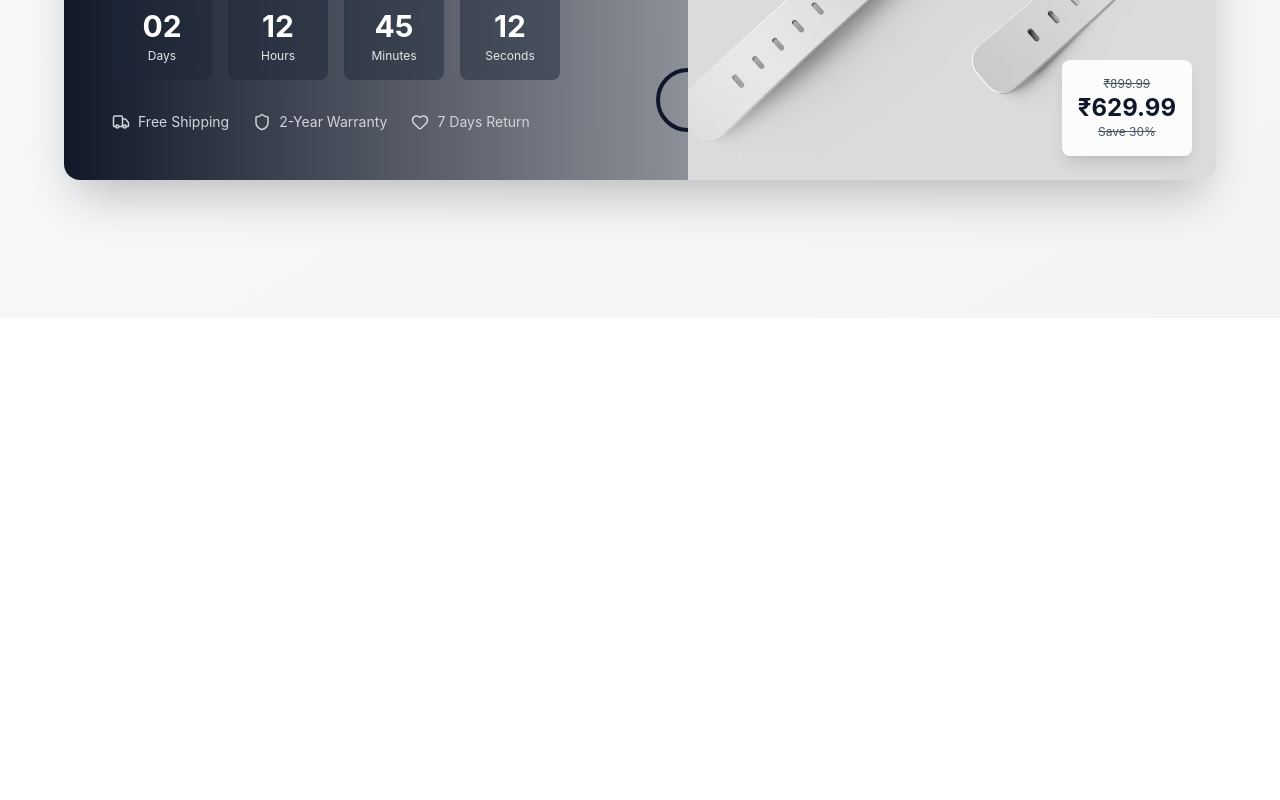
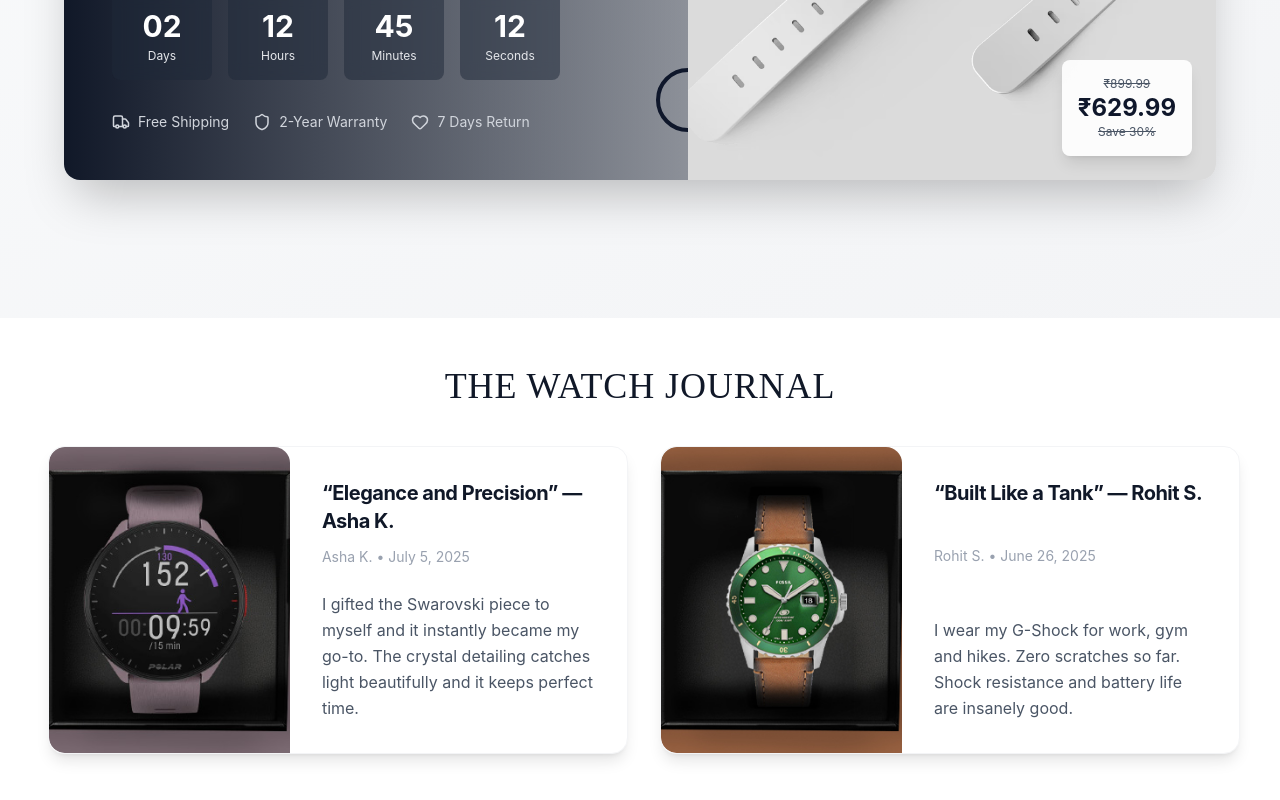
Before and after one commit to meghasajup/Velmira, a React (Vite) app in the folder client/: page / in a window 1280 px wide. Shown: the part 2793-3593 px from the top of the page. Before the commit the page ends 3111 px from the top, so only its background shows below. Built offline with nearby package versions, Linux system fonts and the light colour scheme.

Commit message:
Testimonial section

```diff
--- a/client/src/components/CartContext.jsx
+++ b/client/src/components/CartContext.jsx
@@ -85,7 +85,18 @@ export function CartProvider({ children }) {
     );
 
     return (
-        <CartContext.Provider value={cart, addItem, increament, decreament, removeItem, clearCart, totalItems, totalPrice}>
+        <CartContext.Provider
+            value={{
+                cart,
+                addItem,
+                increament,
+                decreament,
+                removeItem,
+                clearCart,
+                totalItems,
+                totalPrice
+            }}
+        >
             {children}
         </CartContext.Provider>
     )
--- /dev/null
+++ b/client/src/components/Tesmonial.jsx
@@ -0,0 +1,256 @@
+import React, { useEffect, useRef } from "react";
+import { testimonialPageStyles } from "../assets/dummyStyles";
+
+import T1 from "../assets/T1.png";
+import T2 from "../assets/T2.png";
+import T3 from "../assets/T3.png";
+import T4 from "../assets/T4.png";
+
+const cards = [
+  {
+    id: 1,
+    title: "“Elegance and Precision” — Asha K.",
+    meta: "Asha K. • July 5, 2025",
+    excerpt:
+      "I gifted the Swarovski piece to myself and it instantly became my go-to. The crystal detailing catches light beautifully and it keeps perfect time.",
+    img: T1,
+  },
+  {
+    id: 2,
+    title: "“Built Like a Tank” — Rohit S.",
+    meta: "Rohit S. • June 26, 2025",
+    excerpt:
+      "I wear my G-Shock for work, gym and hikes. Zero scratches so far. Shock resistance and battery life are insanely good.",
+    img: T2,
+  },
+  {
+    id: 3,
+    title: "“Sleek & Subtle” — Priya M.",
+    meta: "Priya M. • May 15, 2025",
+    excerpt:
+      "Minimal dial, thin case and premium strap. Perfect for office blazers or weekend denim.",
+    img: T3,
+  },
+  {
+    id: 4,
+    title: "“A Time Capsule” — Arjun D.",
+    meta: "Arjun D. • May 2, 2025",
+    excerpt:
+      "Vintage styling with modern comfort. The domed crystal gives it beautiful character.",
+    img: T4,
+  },
+];
+
+const Testimonial = () => {
+  const scroller = useRef(null);
+
+  const isDown = useRef(false);
+  const startX = useRef(0);
+  const scrollLeft = useRef(0);
+
+  const velocity = useRef(0);
+  const lastX = useRef(0);
+  const lastTime = useRef(0);
+
+  const momentumRef = useRef(null);
+
+  const stopMomentum = () => {
+    if (momentumRef.current) {
+      cancelAnimationFrame(momentumRef.current);
+      momentumRef.current = null;
+    }
+  };
+
+  const startMomentum = () => {
+    const el = scroller.current;
+    if (!el) return;
+
+    stopMomentum();
+
+    const friction = 0.95;
+
+    const animate = () => {
+      if (Math.abs(velocity.current) < 0.3) {
+        stopMomentum();
+        return;
+      }
+
+      el.scrollLeft -= velocity.current;
+      velocity.current *= friction;
+
+      momentumRef.current = requestAnimationFrame(animate);
+    };
+
+    momentumRef.current = requestAnimationFrame(animate);
+  };
+
+  useEffect(() => {
+    const handleUp = () => {
+      if (!isDown.current) return;
+
+      isDown.current = false;
+      scroller.current?.classList.remove("cursor-grabbing");
+      startMomentum();
+    };
+
+    window.addEventListener("mouseup", handleUp);
+    window.addEventListener("touchend", handleUp);
+
+    return () => {
+      window.removeEventListener("mouseup", handleUp);
+      window.removeEventListener("touchend", handleUp);
+      stopMomentum();
+    };
+  }, []);
+
+  const onMouseDown = (e) => {
+    const el = scroller.current;
+    if (!el) return;
+
+    stopMomentum();
+
+    isDown.current = true;
+    el.classList.add("cursor-grabbing");
+
+    startX.current = e.pageX - el.offsetLeft;
+    scrollLeft.current = el.scrollLeft;
+
+    lastX.current = e.pageX;
+    lastTime.current = Date.now();
+    velocity.current = 0;
+  };
+
+  const onMouseMove = (e) => {
+    if (!isDown.current) return;
+
+    e.preventDefault();
+
+    const el = scroller.current;
+    const x = e.pageX - el.offsetLeft;
+    const walk = x - startX.current;
+
+    el.scrollLeft = scrollLeft.current - walk;
+
+    const now = Date.now();
+    const dx = e.pageX - lastX.current;
+    const dt = now - lastTime.current || 1;
+
+    velocity.current = (dx / dt) * 15;
+
+    lastX.current = e.pageX;
+    lastTime.current = now;
+  };
+
+  const onTouchStart = (e) => {
+    const el = scroller.current;
+    if (!el) return;
+
+    stopMomentum();
+
+    isDown.current = true;
+
+    startX.current = e.touches[0].pageX - el.offsetLeft;
+    scrollLeft.current = el.scrollLeft;
+
+    lastX.current = e.touches[0].pageX;
+    lastTime.current = Date.now();
+    velocity.current = 0;
+  };
+
+  const onTouchMove = (e) => {
+    if (!isDown.current) return;
+
+    const el = scroller.current;
+    const x = e.touches[0].pageX - el.offsetLeft;
+    const walk = x - startX.current;
+
+    el.scrollLeft = scrollLeft.current - walk;
+
+    const now = Date.now();
+    const dx = e.touches[0].pageX - lastX.current;
+    const dt = now - lastTime.current || 1;
+
+    velocity.current = (dx / dt) * 15;
+
+    lastX.current = e.touches[0].pageX;
+    lastTime.current = now;
+  };
+
+  return (
+    <section className={testimonialPageStyles.pageSection}>
+      <div className={testimonialPageStyles.container}>
+        <h2
+          className={testimonialPageStyles.title}
+          style={{ fontFamily: "'Playfair Display', serif" }}
+        >
+          THE WATCH JOURNAL
+        </h2>
+
+        <div
+          ref={scroller}
+          className={testimonialPageStyles.scroller}
+          onMouseDown={onMouseDown}
+          onMouseMove={onMouseMove}
+          onMouseLeave={() => {
+            if (isDown.current) {
+              isDown.current = false;
+              startMomentum();
+            }
+          }}
+          onTouchStart={onTouchStart}
+          onTouchMove={onTouchMove}
+          style={{
+            cursor: "grab",
+            overflowX: "auto",
+            overflowY: "hidden",
+
+            scrollbarWidth: "none",      // Firefox
+            msOverflowStyle: "none",     // IE/Edge old
+
+            WebkitOverflowScrolling: "touch",
+            touchAction: "pan-y",
+            userSelect: "none",
+          }}
+        >
+          {cards.map((card) => (
+            <article
+              key={card.id}
+              className={testimonialPageStyles.card}
+            >
+              <div className={testimonialPageStyles.imageBlock}>
+                <img
+                  src={card.img}
+                  alt={card.title}
+                  className={testimonialPageStyles.image}
+                />
+              </div>
+
+              <div className={testimonialPageStyles.contentBlock}>
+                <h3 className={testimonialPageStyles.cardTitle}>
+                  {card.title}
+                </h3>
+
+                <p className={testimonialPageStyles.cardMeta}>
+                  {card.meta}
+                </p>
+
+                <p className={testimonialPageStyles.cardExcerpt}>
+                  {card.excerpt}
+                </p>
+              </div>
+            </article>
+          ))}
+        </div>
+      </div>
+
+      {/* Hide scrollbar for Chrome / Safari */}
+      <style>{`
+        .${testimonialPageStyles.scroller}::-webkit-scrollbar {
+          display: none;
+        }
+      `}</style>
+    </section>
+  );
+};
+
+export default Testimonial;
--- a/client/src/pages/Home.jsx
+++ b/client/src/pages/Home.jsx
@@ -3,6 +3,7 @@ import BannerHome from '../components/BannerHome'
 import CatagoriesHome from '../components/CatagoriesHome'
 import ComingSoonPage from '../components/ComingSoonPage'
 import FashionPage from '../components/FashionPage'
+import Tesmonial from '../components/Tesmonial'
 
 const Home = () => {
   return (
@@ -11,6 +12,7 @@ const Home = () => {
       <CatagoriesHome />
       <ComingSoonPage />
       <FashionPage />
+      <Tesmonial />
     </div>
   )
 }
```
